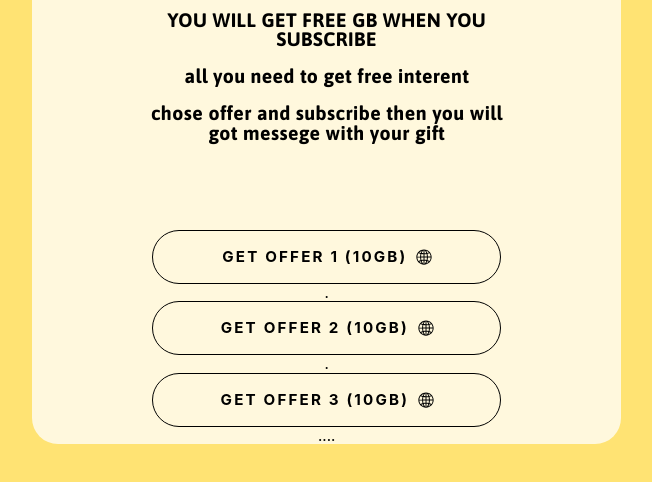
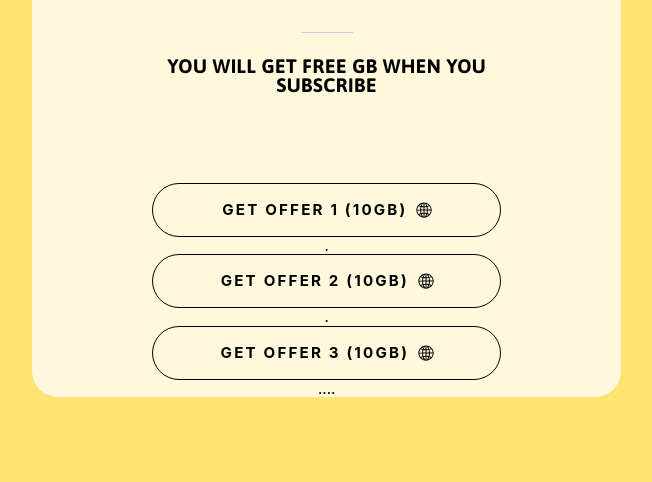
Before and after one commit to asdqesadadfq23e/10gboffer, a plain HTML site: page index.html in a window 1280 px wide. Shown: the part 244-726 px from the top of the page, without its empty margins (313-965 px from the left). Drawn offline with Linux system fonts and the light colour scheme.

Commit message:
Update index.html

```diff
--- a/index.html
+++ b/index.html
@@ -22,7 +22,7 @@
 					</div>
 					<hr id="divider01">
 					<p id="text02"><span class="p">You will get Free GB when you subscribe<br /></span><span class="p"></span></p>
-					<p id="text01"><span class="p">ALL YOU NEED TO GET FREE INTERENT</span><span class="p">CHOSE OFFER AND SUBSCRIBE THEN YOU WILL GOT MESSEGE WITH YOUR GIFT</span></p>
+					<p id="text01"><span class="p"></span><span class="p"></span></p>
 					<div id="container01" class="container default">
 						<div class="wrapper">
 							<div class="inner">
```
